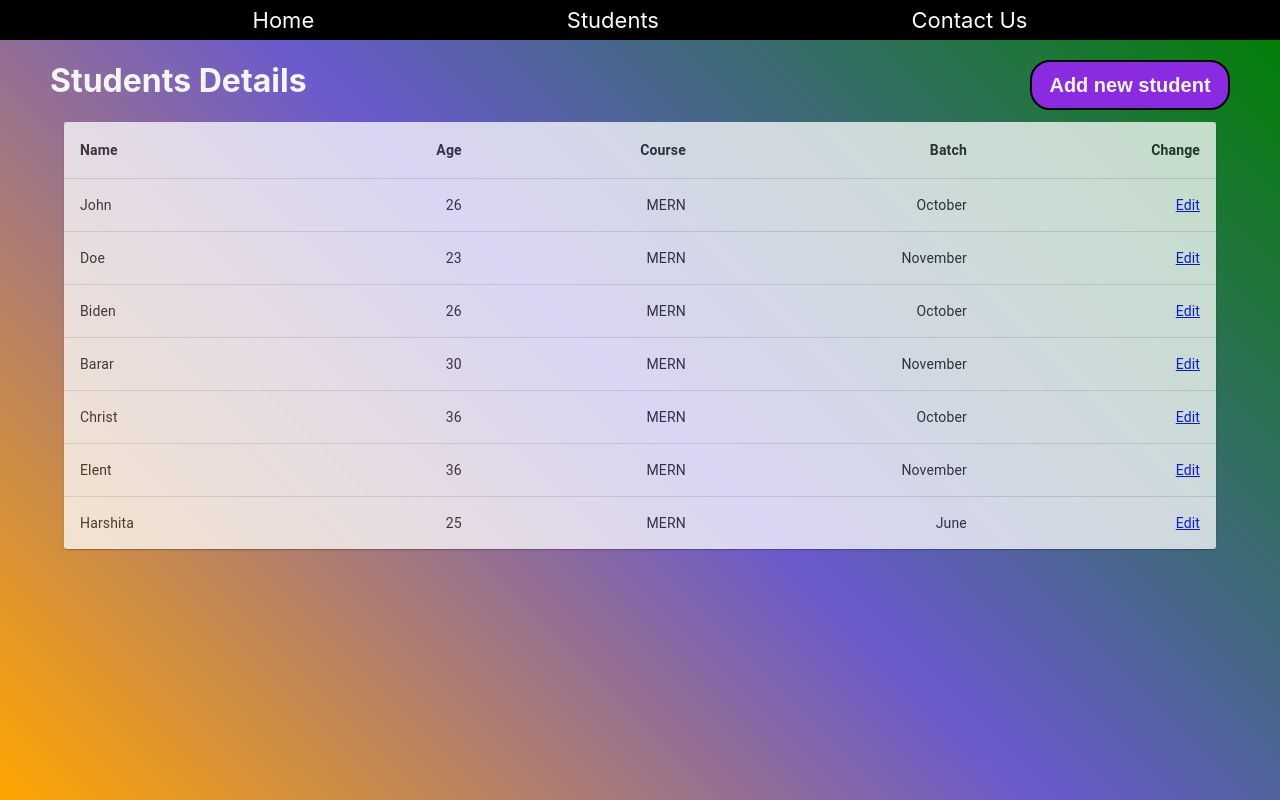
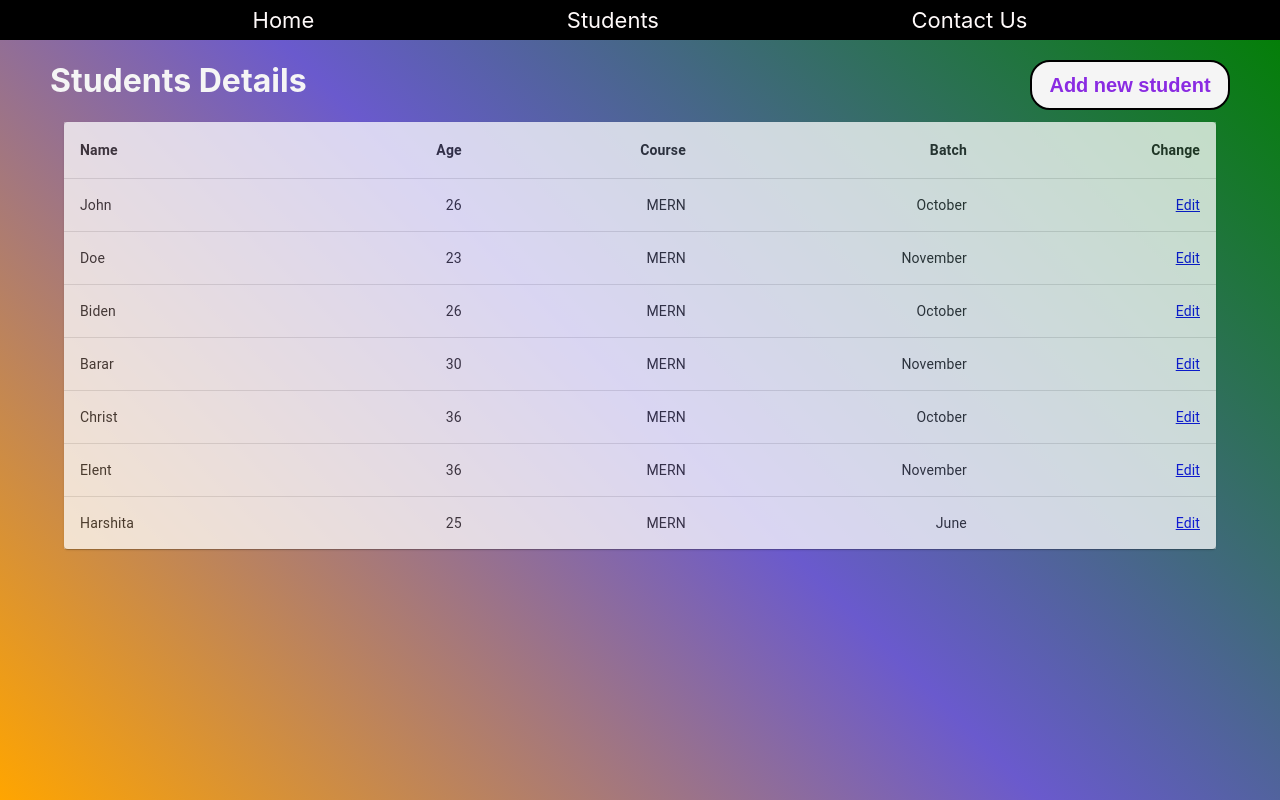
Before and after one commit to sidhantgupta1983/reactassessment4, a React (Create React App) app: page /students in a window 1280 px wide. In both pictures the pointer is over the button "Add new student". Built offline with nearby package versions, Linux system fonts and the light colour scheme.

Commit message:
reacthandson4

```diff
--- a/src/Component/Style.css
+++ b/src/Component/Style.css
@@ -53,6 +53,11 @@
   font-weight: bold;
 }
 
+.addStudent:hover{
+  background-color : whitesmoke;
+  color: blueviolet;
+}
+
 .tableAlign{
   width: 90%;
   margin-left: 5%;
```
